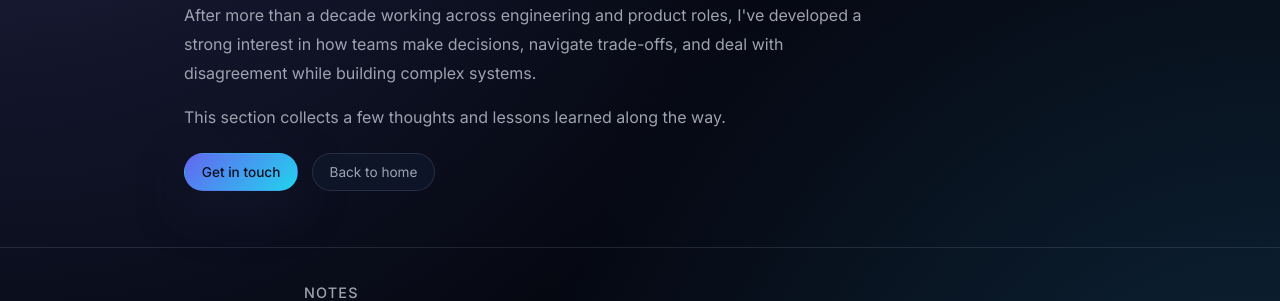
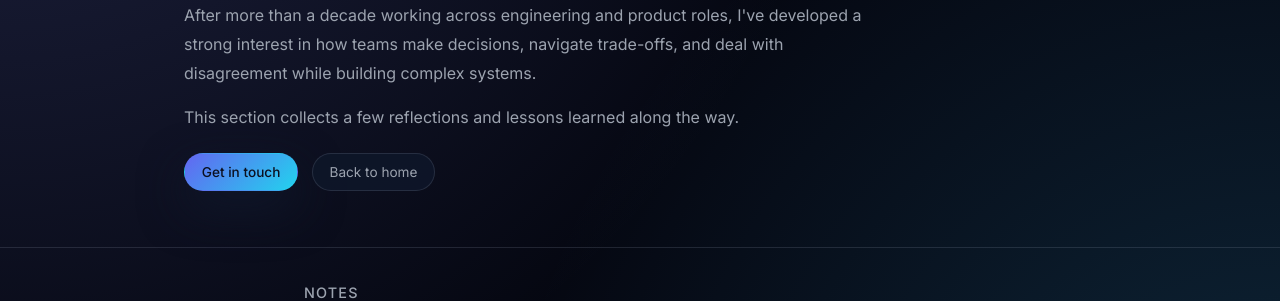
Before and after one commit to carlocaprini/carlocaprini.github.io, a Jekyll site: the page built from pages/thinking.md, in a window 1280 px wide. Shown: the part 362-663 px from the top of the page. Built offline with Jekyll 4.4.1, drawn with Linux system fonts in a browser that asks for light colours.

```diff
--- a/pages/thinking.md
+++ b/pages/thinking.md
@@ -9,7 +9,7 @@ hero:
   paragraphs:
     - Short reflections on product work, decision making, and the dynamics of building software in teams.
     - After more than a decade working across engineering and product roles, I've developed a strong interest in how teams make decisions, navigate trade-offs, and deal with disagreement while building complex systems.
-    - This section collects a few thoughts and lessons learned along the way.
+    - This section collects a few reflections and lessons learned along the way.
   actions:
     primary: Get in touch
     secondary: Back to home
```
Also changed, not shown: pages/experience.md (+1 -1 lines), README.md (added).
